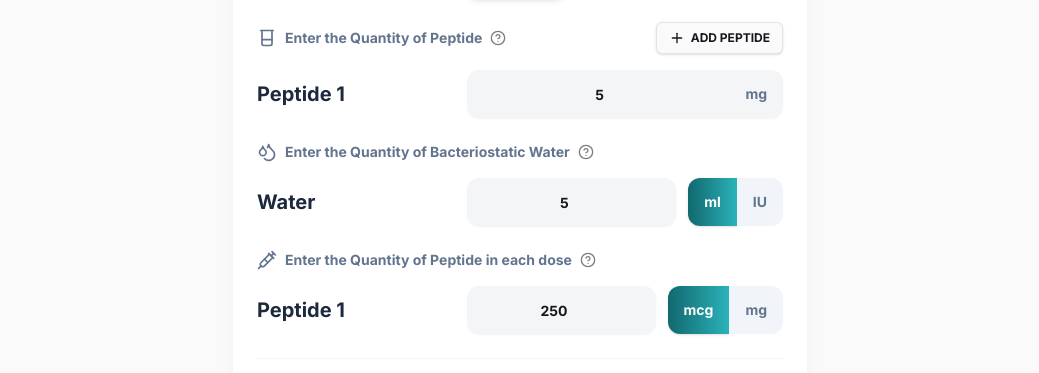
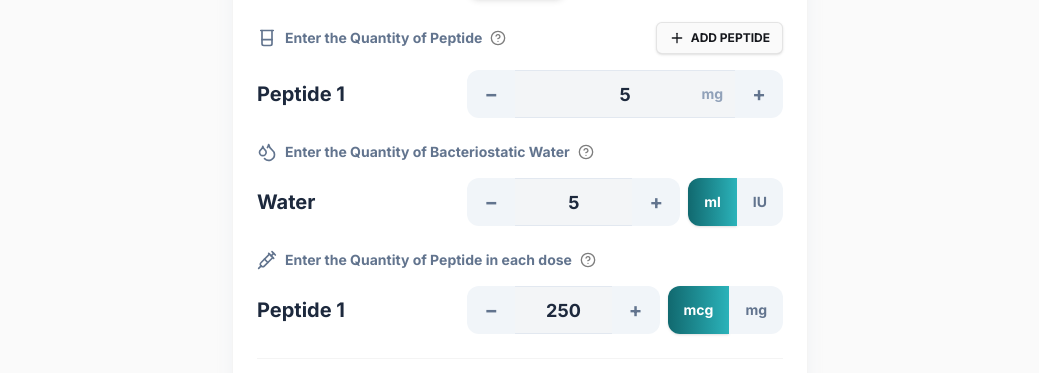
Before and after one commit to vertusdster/mcgcalc, an Astro site: page /calculator in a window 1280 px wide. Shown: the part 411-784 px from the top of the page, without its empty margins (120-1159 px from the left). Built offline with nearby package versions, Linux system fonts and the light colour scheme; Astro itself is replaced by a stand-in of ours; a web font is replaced by a local one.

Commit message:
feat: replace native number spinners with custom +/− stepper buttons in calculator

```diff
--- a/src/components/sections/peptide-calculator.tsx
+++ b/src/components/sections/peptide-calculator.tsx
@@ -1,4 +1,4 @@
-import { useState, useCallback, useMemo, useEffect } from "react";
+import { useState, useCallback, useMemo, useEffect, useRef } from "react";
 import {
   Plus,
   Trash2,
@@ -255,6 +255,100 @@ function generateId() {
   return Math.random().toString(36).substring(2, 9);
 }
 
+// Number input with large +/− stepper buttons
+function NumberInput({
+  value,
+  onChange,
+  step = 1,
+  min = 0,
+  suffix,
+  className,
+}: {
+  value: number | string;
+  onChange: (val: string) => void;
+  step?: number;
+  min?: number;
+  suffix?: string;
+  className?: string;
+}) {
+  const intervalRef = useRef<ReturnType<typeof setInterval> | null>(null);
+  const timeoutRef = useRef<ReturnType<typeof setTimeout> | null>(null);
+
+  const clamp = (n: number) => Math.max(min, parseFloat(n.toFixed(10)));
+
+  const increment = useCallback(() => {
+    onChange(String(clamp((Number(value) || 0) + step)));
+  }, [value, step, min]);
+
+  const decrement = useCallback(() => {
+    onChange(String(clamp((Number(value) || 0) - step)));
+  }, [value, step, min]);
+
+  // Hold-to-repeat: start slow, then fast
+  const startRepeat = (fn: () => void) => {
+    fn();
+    timeoutRef.current = setTimeout(() => {
+      intervalRef.current = setInterval(fn, 80);
+    }, 400);
+  };
+
+  const stopRepeat = () => {
+    if (timeoutRef.current) clearTimeout(timeoutRef.current);
+    if (intervalRef.current) clearInterval(intervalRef.current);
+  };
+
+  return (
+    <div className={cn("flex items-center", className)}>
+      {/* Decrement */}
+      <button
+        type="button"
+        aria-label="Decrease"
+        onPointerDown={() => startRepeat(decrement)}
+        onPointerUp={stopRepeat}
+        onPointerLeave={stopRepeat}
+        className="flex h-12 w-12 shrink-0 items-center justify-center rounded-l-xl bg-slate-100 text-xl font-bold text-slate-500 transition-colors select-none hover:bg-[#11696f]/10 hover:text-[#11696f] active:bg-[#11696f]/20"
+      >
+        −
+      </button>
+
+      {/* Text input */}
+      <div className="relative flex-1">
+        <input
+          type="text"
+          inputMode="decimal"
+          value={value}
+          onChange={(e) => {
+            let v = e.target.value;
+            if (v === "" || v === "-" || /^[0-9]*\.?[0-9]*$/.test(v)) onChange(v);
+          }}
+          onBlur={(e) => {
+            const n = parseFloat(e.target.value);
+            onChange(String(isNaN(n) ? min : clamp(n)));
+          }}
+          className="h-12 w-full border-y border-slate-200 bg-[#1e3a5f]/5 text-center text-lg font-bold text-slate-800 outline-none selection:bg-[#2bb3ba]/30 focus:border-[#2bb3ba] focus:bg-white dark:text-white"
+        />
+        {suffix && (
+          <span className="pointer-events-none absolute right-3 top-1/2 -translate-y-1/2 text-sm font-bold text-slate-400">
+            {suffix}
+          </span>
+        )}
+      </div>
+
+      {/* Increment */}
+      <button
+        type="button"
+        aria-label="Increase"
+        onPointerDown={() => startRepeat(increment)}
+        onPointerUp={stopRepeat}
+        onPointerLeave={stopRepeat}
+        className="flex h-12 w-12 shrink-0 items-center justify-center rounded-r-xl bg-slate-100 text-xl font-bold text-slate-500 transition-colors select-none hover:bg-[#11696f]/10 hover:text-[#11696f] active:bg-[#11696f]/20"
+      >
+        +
+      </button>
+    </div>
+  );
+}
+
 export function PeptideCalculator() {
   const [syringeVolume, setSyringeVolume] = useState(SYRINGE_VOLUMES[0]);
   const [peptides, setPeptides] = useState<Peptide[]>([
@@ -473,29 +567,14 @@ export function PeptideCalculator() {
                     )}
                   </div>
                   <div className="flex w-3/5 items-center">
-                    <div className="relative w-full">
-                      <Input
-                        type="number"
+                    <NumberInput
+                      value={peptide.quantity}
+                      step={0.5}
                       min={0}
-                        step={0.1}
-                        value={peptide.quantity}
-                        onChange={(e) => {
-                          let val = e.target.value;
-                          if (
-                            val.length > 1 &&
-                            val.startsWith("0") &&
-                            !val.startsWith("0.")
-                          ) {
-                            val = val.replace(/^0+(?=\d)/, "");
-                          }
-                          updatePeptide(peptide.id, "quantity", val);
-                        }}
-                        className="h-12 w-full rounded-xl border-transparent bg-[#1e3a5f]/5 pr-12 text-center text-lg font-bold selection:bg-[#2bb3ba] selection:text-white focus-visible:ring-1 focus-visible:ring-[#2bb3ba]"
+                      suffix="mg"
+                      onChange={(val) => updatePeptide(peptide.id, "quantity", val)}
+                      className="w-full"
                     />
-                      <span className="absolute right-4 top-1/2 -translate-y-1/2 text-sm font-bold text-slate-500">
-                        mg
-                      </span>
-                    </div>
                   </div>
                 </div>
               ))}
@@ -513,27 +592,14 @@ export function PeptideCalculator() {
             </div>
             <div className="flex items-center justify-between">
               <Label className="text-xl font-bold text-slate-800">Water</Label>
-              <div className="flex w-3/5 gap-3">
-                <div className="relative flex-1">
-                  <Input
-                    type="number"
+              <div className="flex w-3/5 gap-2">
+                <NumberInput
+                  value={waterVolume}
+                  step={0.5}
                   min={0}
-                    step={0.1}
-                    value={waterVolume}
-                    onChange={(e) => {
-                      let val = e.target.value;
-                      if (
-                        val.length > 1 &&
-                        val.startsWith("0") &&
-                        !val.startsWith("0.")
-                      ) {
-                        val = val.replace(/^0+(?=\d)/, "");
-                      }
-                      setWaterVolume(val);
-                    }}
-                    className="h-12 rounded-xl border-transparent bg-[#1e3a5f]/5 text-center text-lg font-bold selection:bg-[#2bb3ba] selection:text-white focus-visible:ring-1 focus-visible:ring-[#2bb3ba]"
+                  onChange={(val) => setWaterVolume(val)}
+                  className="flex-1"
                 />
-                </div>
                 <div className="flex shrink-0">
                   {WATER_UNITS.map((unit) => (
                     <button
@@ -573,27 +639,14 @@ export function PeptideCalculator() {
                   <Label className="text-xl font-bold text-slate-800">
                     Peptide {index + 1}
                   </Label>
-                  <div className="flex w-3/5 gap-3">
-                    <div className="relative flex-1">
-                      <Input
-                        type="number"
+                  <div className="flex w-3/5 gap-2">
+                    <NumberInput
+                      value={peptide.dose}
+                      step={peptide.doseUnit === "mcg" ? 50 : 0.05}
                       min={0}
-                        step={1}
-                        value={peptide.dose}
-                        onChange={(e) => {
-                          let val = e.target.value;
-                          if (
-                            val.length > 1 &&
-                            val.startsWith("0") &&
-                            !val.startsWith("0.")
-                          ) {
-                            val = val.replace(/^0+(?=\d)/, "");
-                          }
-                          updatePeptide(peptide.id, "dose", val);
-                        }}
-                        className="h-12 rounded-xl border-transparent bg-[#1e3a5f]/5 text-center text-lg font-bold selection:bg-[#2bb3ba] selection:text-white focus-visible:ring-1 focus-visible:ring-[#2bb3ba]"
+                      onChange={(val) => updatePeptide(peptide.id, "dose", val)}
+                      className="flex-1"
                     />
-                    </div>
                     <div className="flex shrink-0">
                       {(["mcg", "mg"] as const).map((unit) => (
                         <button
```
Lines whose indentation alone changed are shown as unchanged.
